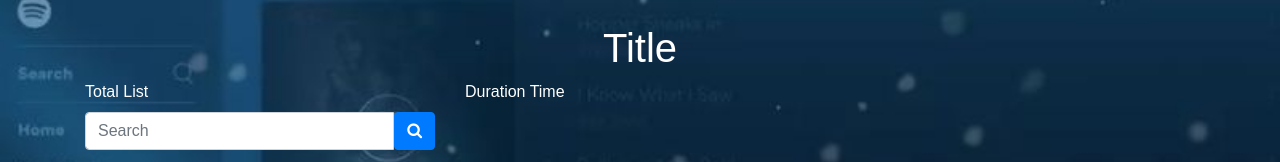
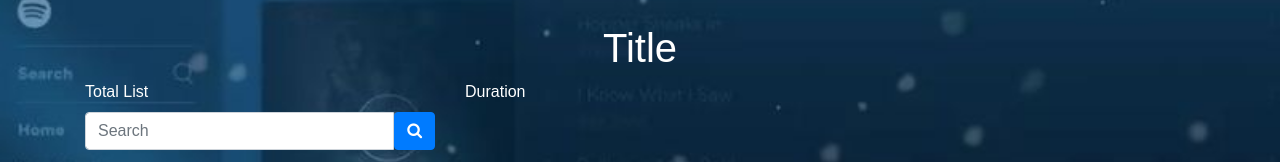
Before and after one commit to marcusjava/spotifyplaylist, a React (Create React App) app: page / in a window 1280 px wide. Shown: the top 162 px of the page. Built offline with nearby package versions, Linux system fonts and the light colour scheme.

Commit message:
Second commit

```diff
--- a/src/components/Aggregate/Aggregate.js
+++ b/src/components/Aggregate/Aggregate.js
@@ -9,7 +9,7 @@ class Aggregate extends Component {
             <label className="text-white">Total List</label>
           </div>
           <div className="col-md-4">
-            <label className="text-white">Duration Time</label>
+            <label className="text-white">Duration</label>
           </div>
         </div>
       </div>
```
